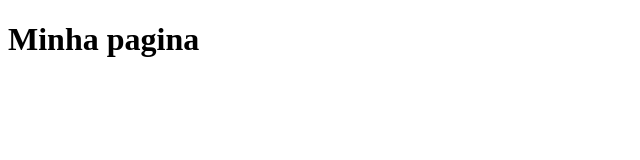
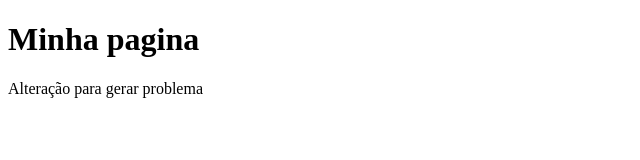
Before and after one commit to EdsAnjos/gama-no-github, a plain HTML site: page index.html in a window 1280 px wide. Shown: the whole page, without its empty margins (0-640 px from the left). Drawn offline with Linux system fonts and the light colour scheme.

Commit message:
Alteração no main para gerar problema

```diff
--- a/index.html
+++ b/index.html
@@ -8,5 +8,6 @@
 </head>
 <body>
     <h1>Minha pagina</h1>
+    <p>Alteração para gerar problema</p>
 </body>
 </html>
```
